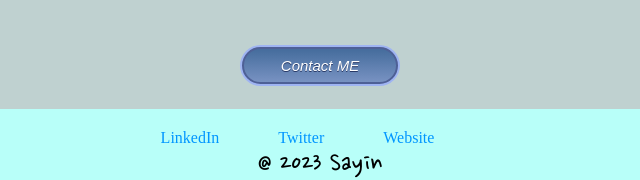
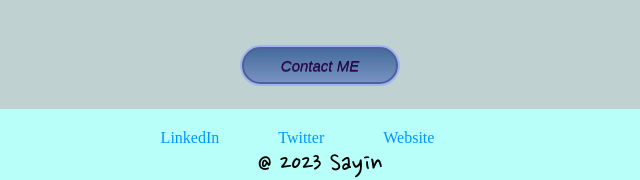
Before and after one commit to tisto196/mysite, a plain HTML site: page index.html in a window 1280 px wide. In both pictures the pointer is over the link "Contact ME". Shown: the part 2030-2210 px from the top of the page, 320-960 px from the left. Drawn offline with Linux system fonts and the light colour scheme.

Commit message:
some css change

```diff
--- a/css/styles.css
+++ b/css/styles.css
@@ -43,6 +43,9 @@ h3{
 }
 a{
     color: #0096FF;
+}
+a:hover{
+    color: #2E0249;
 }
 p{
     font-family: 'Nanum Pen Script', cursive;
```
